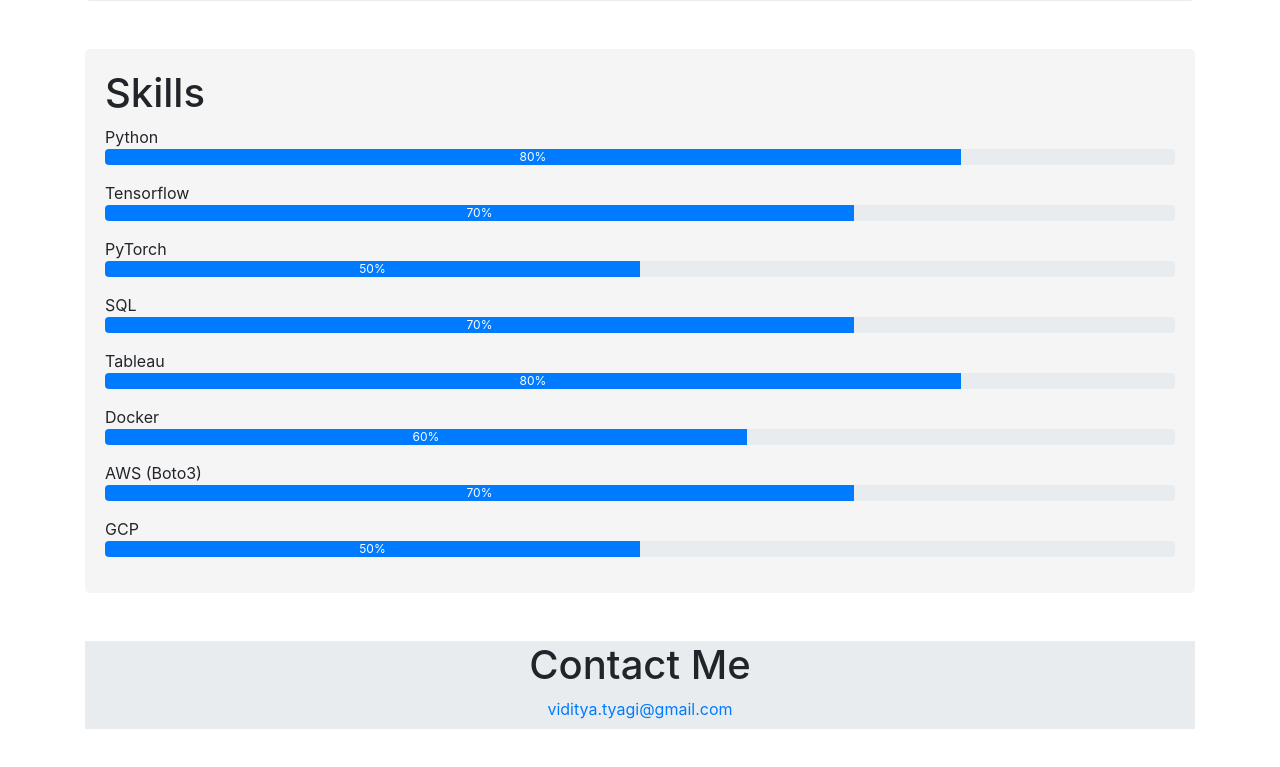
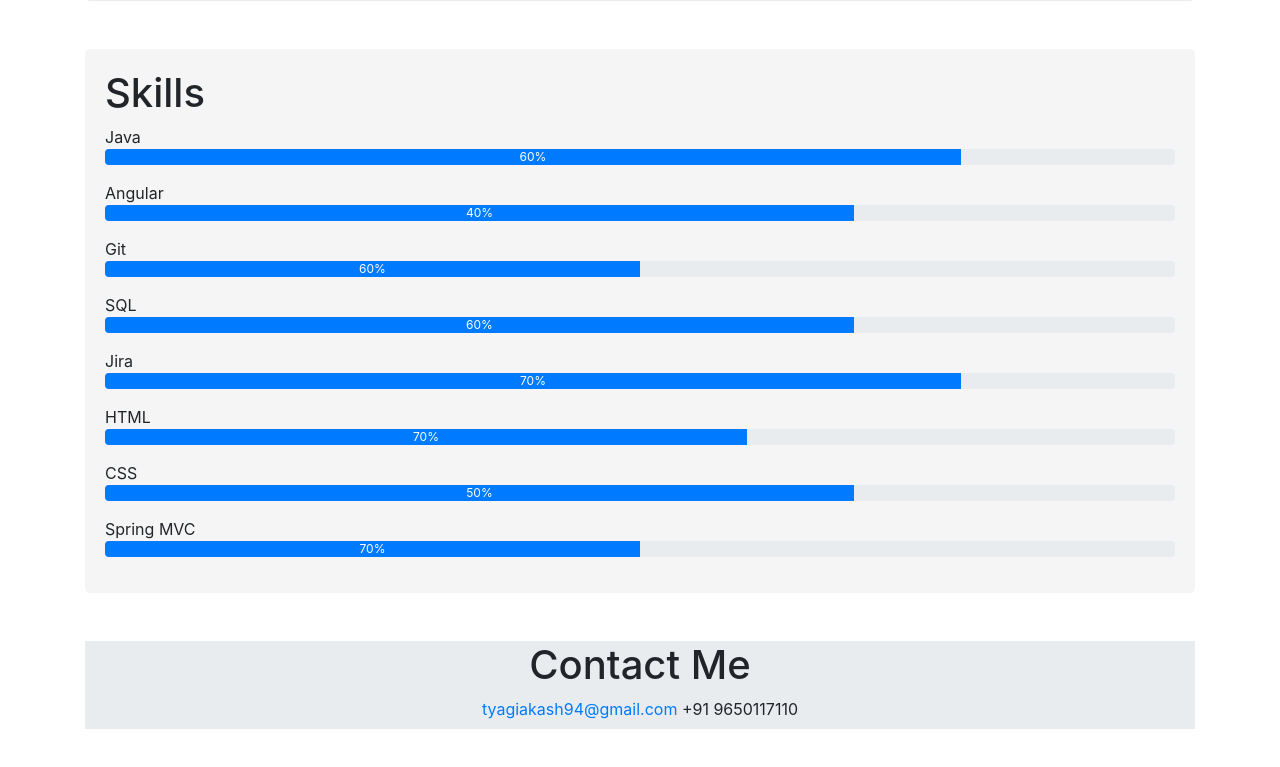
Before and after one commit to MrAkashTyagi/MrAkashTyagi.github.io, a plain HTML site: page index.html in a window 1280 px wide. Shown: the part 1321-2088 px from the top of the page. Drawn offline with nearby package versions, Linux system fonts and the light colour scheme.

Commit message:
update details

```diff
--- a/index.html
+++ b/index.html
@@ -137,26 +137,26 @@
             <h1>Skills</h1>
             <!-- Adjust the width of the inner div to reflect skill level -->
             <div class="mb-3">
-                <div class="skills-name">Python</div>
+                <div class="skills-name">Java</div>
                 <div class="progress">
                     <div class="progress-bar" role="progressbar" style="width: 80%" aria-valuenow="80" aria-valuemin="0"
-                        aria-valuemax="100">80%</div>
+                        aria-valuemax="100">60%</div>
                 </div>
             </div>
 
             <div class="mb-3">
-                <div class="skills-name">Tensorflow</div>
+                <div class="skills-name">Angular</div>
                 <div class="progress">
                     <div class="progress-bar" role="progressbar" style="width: 70%" aria-valuenow="70" aria-valuemin="0"
-                        aria-valuemax="100">70%</div>
+                        aria-valuemax="100">40%</div>
                 </div>
             </div>
 
             <div class="mb-3">
-                <div class="skills-name">PyTorch</div>
+                <div class="skills-name">Git</div>
                 <div class="progress">
                     <div class="progress-bar" role="progressbar" style="width: 50%" aria-valuenow="50" aria-valuemin="0"
-                        aria-valuemax="100">50%</div>
+                        aria-valuemax="100">60%</div>
                 </div>
             </div>
 
@@ -164,39 +164,39 @@
                 <div class="skills-name">SQL</div>
                 <div class="progress">
                     <div class="progress-bar" role="progressbar" style="width: 70%" aria-valuenow="70" aria-valuemin="0"
+                        aria-valuemax="100">60%</div>
+                </div>
+            </div>
+
+            <div class="mb-3">
+                <div class="skills-name">Jira</div>
+                <div class="progress">
+                    <div class="progress-bar" role="progressbar" style="width: 80%" aria-valuenow="80" aria-valuemin="0"
                         aria-valuemax="100">70%</div>
                 </div>
             </div>
 
             <div class="mb-3">
-                <div class="skills-name">Tableau</div>
-                <div class="progress">
-                    <div class="progress-bar" role="progressbar" style="width: 80%" aria-valuenow="80" aria-valuemin="0"
-                        aria-valuemax="100">80%</div>
-                </div>
-            </div>
-
-            <div class="mb-3">
-                <div class="skills-name">Docker</div>
+                <div class="skills-name">HTML</div>
                 <div class="progress">
                     <div class="progress-bar" role="progressbar" style="width: 60%" aria-valuenow="60" aria-valuemin="0"
-                        aria-valuemax="100">60%</div>
-                </div>
-            </div>
-
-            <div class="mb-3">
-                <div class="skills-name">AWS (Boto3)</div>
-                <div class="progress">
-                    <div class="progress-bar" role="progressbar" style="width: 70%" aria-valuenow="70" aria-valuemin="0"
                         aria-valuemax="100">70%</div>
                 </div>
             </div>
 
             <div class="mb-3">
-                <div class="skills-name">GCP</div>
+                <div class="skills-name">CSS</div>
+                <div class="progress">
+                    <div class="progress-bar" role="progressbar" style="width: 70%" aria-valuenow="70" aria-valuemin="0"
+                        aria-valuemax="100">50%</div>
+                </div>
+            </div>
+
+            <div class="mb-3">
+                <div class="skills-name">Spring MVC</div>
                 <div class="progress">
                     <div class="progress-bar" role="progressbar" style="width: 50%" aria-valuenow="50" aria-valuemin="0"
-                        aria-valuemax="100">50%</div>
+                        aria-valuemax="100">70%</div>
                 </div>
             </div>
 
@@ -208,7 +208,10 @@
             <h1>Contact Me</h1>
             <form>
                 <div class="form-group">
-                    <label for="email"><a href="mailto:viditya.tyagi@gmail.com">viditya.tyagi@gmail.com</a></label>
+                    <label for="email"><a href="mailto:tyagiakash94@gmail.com">tyagiakash94@gmail.com</a></label>
+                    <label for="phone" class="bi bi-telephone-fill me-2">
+                        <a>+91 9650117110</a>
+                    </label>
                 </div>
             </form>
         </footer>
```
